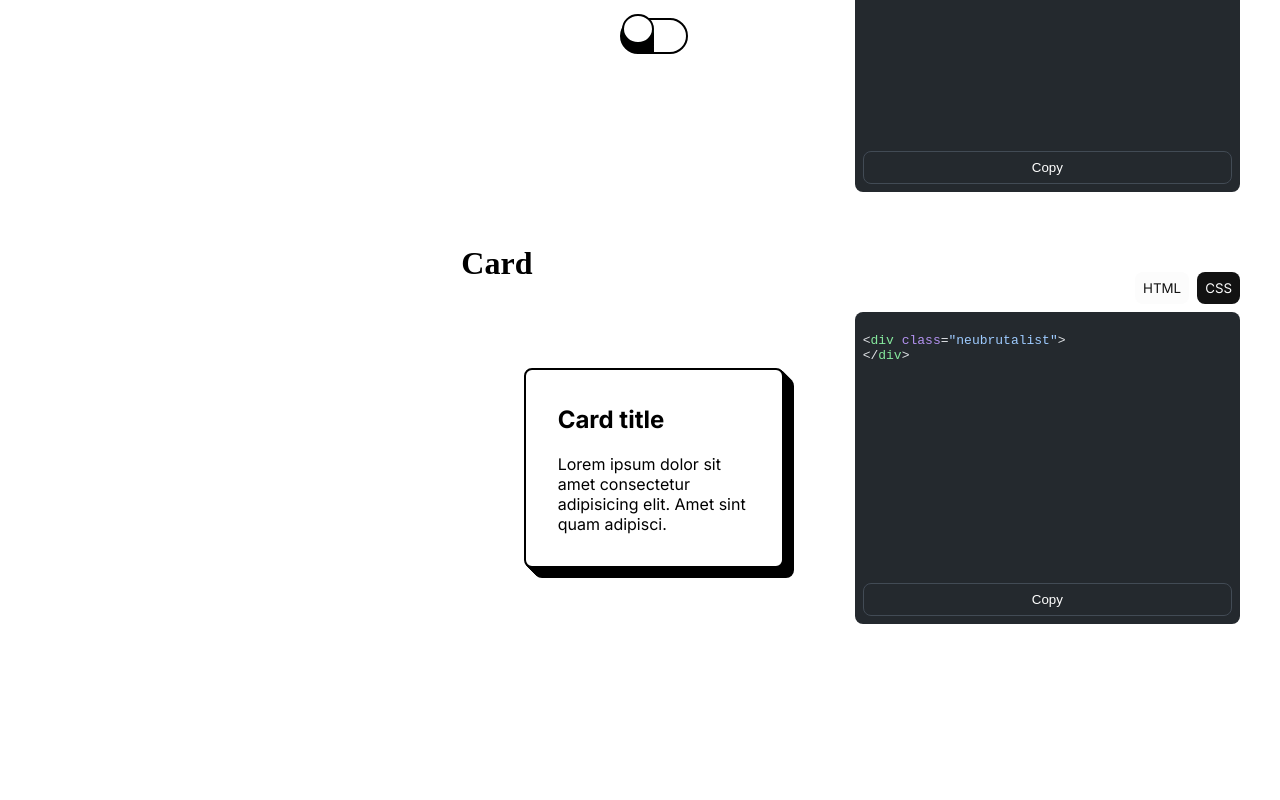
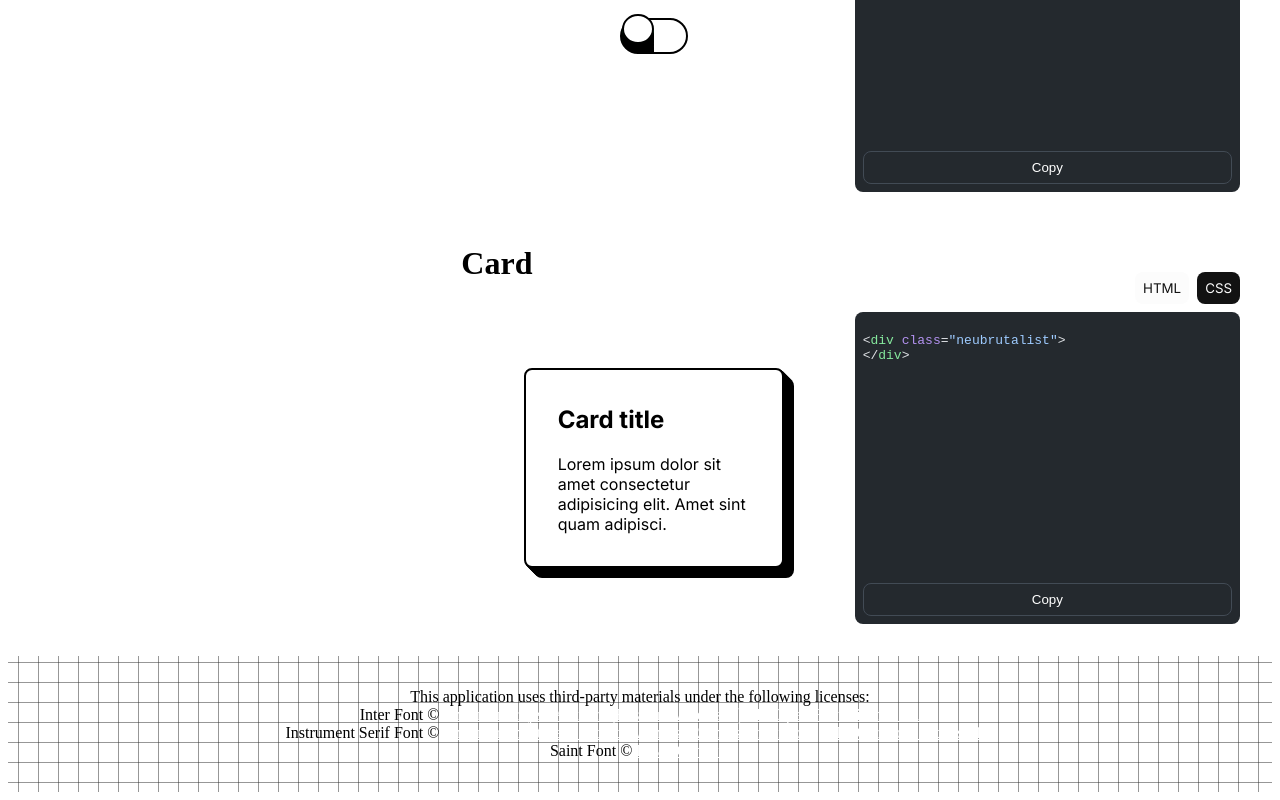
Before and after one commit to majoouoo/neubrutalist-ui, a SvelteKit app: page / in a window 1280 px wide. Shown: the part 1592-2392 px from the top of the page. Before the commit the page ends 2256 px from the top, so only its background shows below. Built offline with nearby package versions, Linux system fonts and the light colour scheme.

Commit message:
Added footer with license info

```diff
--- a/src/routes/+page.svelte
+++ b/src/routes/+page.svelte
@@ -571,6 +571,15 @@ input.neubrutalist:focus ~ .input-label {
 			{/if}
 		</div>
 	</div>
+
+	<footer>
+		<p>
+			This application uses third-party materials under the following licenses:<br>
+			Inter Font © <a href="https://github.com/rsms/inter">The Inter Project Authors (Rasmus Andersson)</a> <a href="https://openfontlicense.org/open-font-license-official-text/">SIL Open Font License 1.1</a><br>
+			Instrument Serif Font © <a href="https://github.com/Instrument/instrument-serif">The Instrument Serif Project Authors (Rasmus Andersson)</a> <a href="https://openfontlicense.org/open-font-license-official-text/">SIL Open Font License 1.1</a><br>
+			Saint Font © <a href="https://www.behance.net/dushnota">Liza Dushnota</a>
+		</p>
+	</footer>
 </main>
 
 <style>
@@ -721,6 +730,23 @@ input.neubrutalist:focus ~ .input-label {
 		overflow: hidden;
 	}
 
+	footer {
+		padding: 1rem;
+		display: flex;
+		justify-content: center;
+		align-items: center;
+		flex-direction: column;
+		gap: 0.5rem;
+		text-align: center;
+		background:
+			linear-gradient(transparent 6px, #2e2e2e 6px, transparent 7px) 0 0 / 20px 20px,
+			linear-gradient(90deg, transparent 10px, #2e2e2e 10px, transparent 11px) 0 0 / 20px 20px;
+	}
+
+	footer a {
+		color: #ffffff;
+	}
+
 	/* Components */
 	.component {
 		padding: var(--font-size-rem) calc(var(--font-size-rem) * 2);
```
